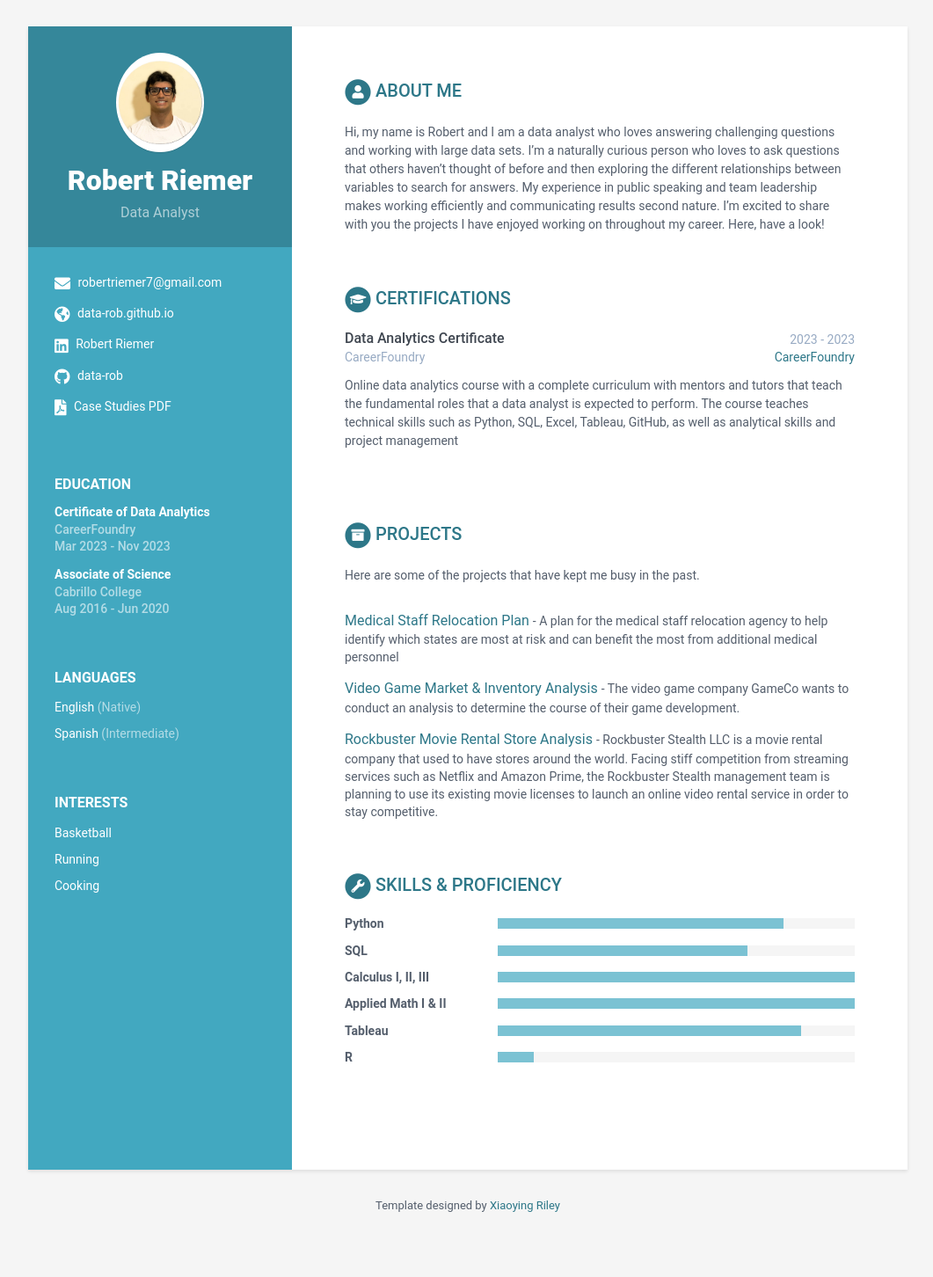
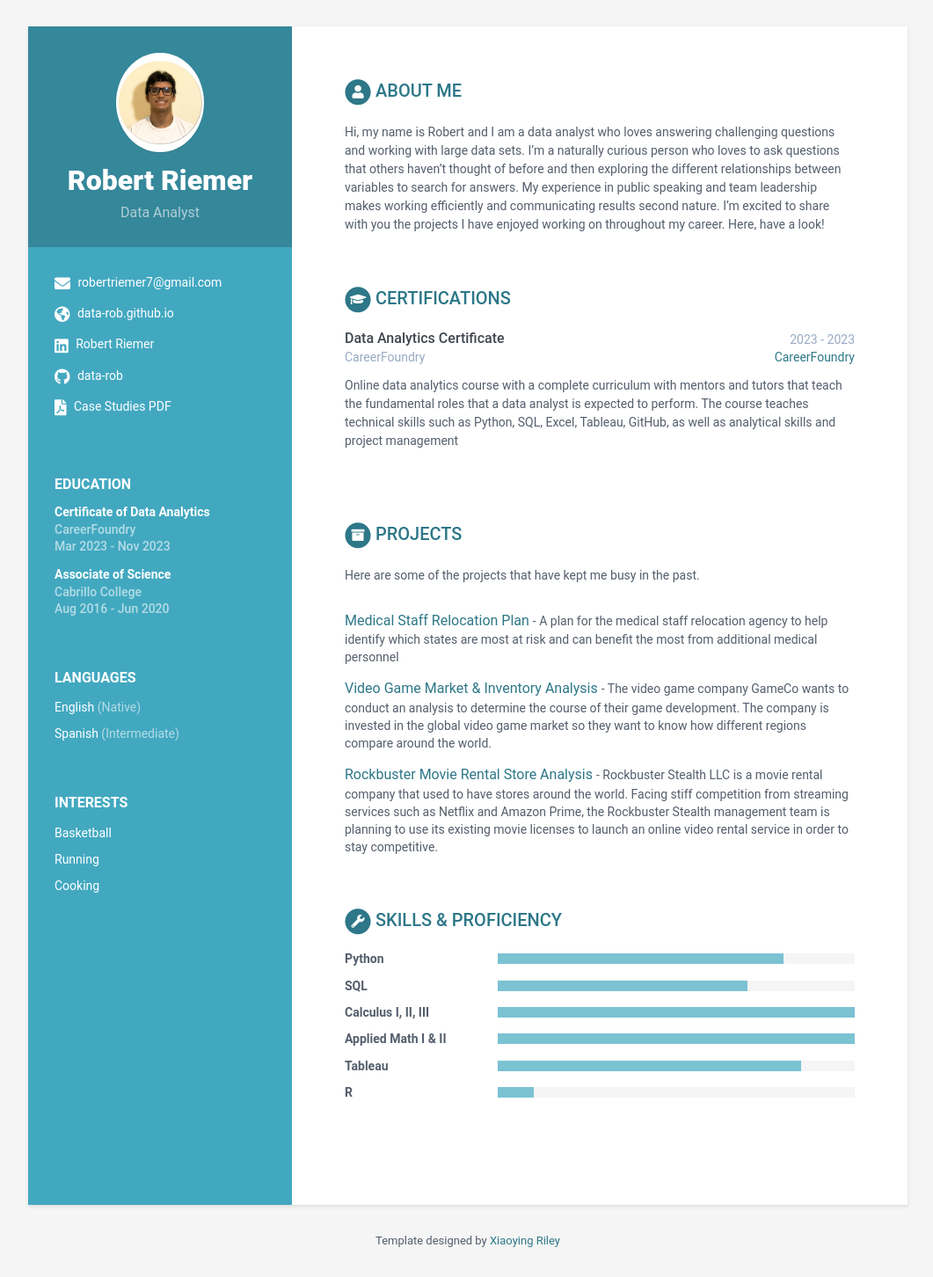
Before and after one commit to data-rob/data-rob.github.io, a Jekyll site: the page built from index.html, in a window 1280 px wide. Shown: the whole page at 88% size, without its empty margins (108-1169 px from the left). Built offline with Jekyll 4.4.1, drawn with Linux system fonts in a browser that asks for light colours; before the commit the page ends 1412 px from its top, so only the background shows below that.

Commit message:
Update data.yml

```diff
--- a/_data/data.yml
+++ b/_data/data.yml
@@ -117,7 +117,7 @@ projects:
 
       - title: Video Game Market & Inventory Analysis
         link: "#"
-        tagline: "The video game company GameCo wants to conduct an analysis to determine the course of their game development."
+        tagline: "The video game company GameCo wants to conduct an analysis to determine the course of their game development. The company is invested in the global video game market so they want to know how different regions compare around the world."
 
       - title: Rockbuster Movie Rental Store Analysis
         link: "https://public.tableau.com/app/profile/robert.riemer/viz/RockbusterCountriesbyRevenue/Story1"
```
